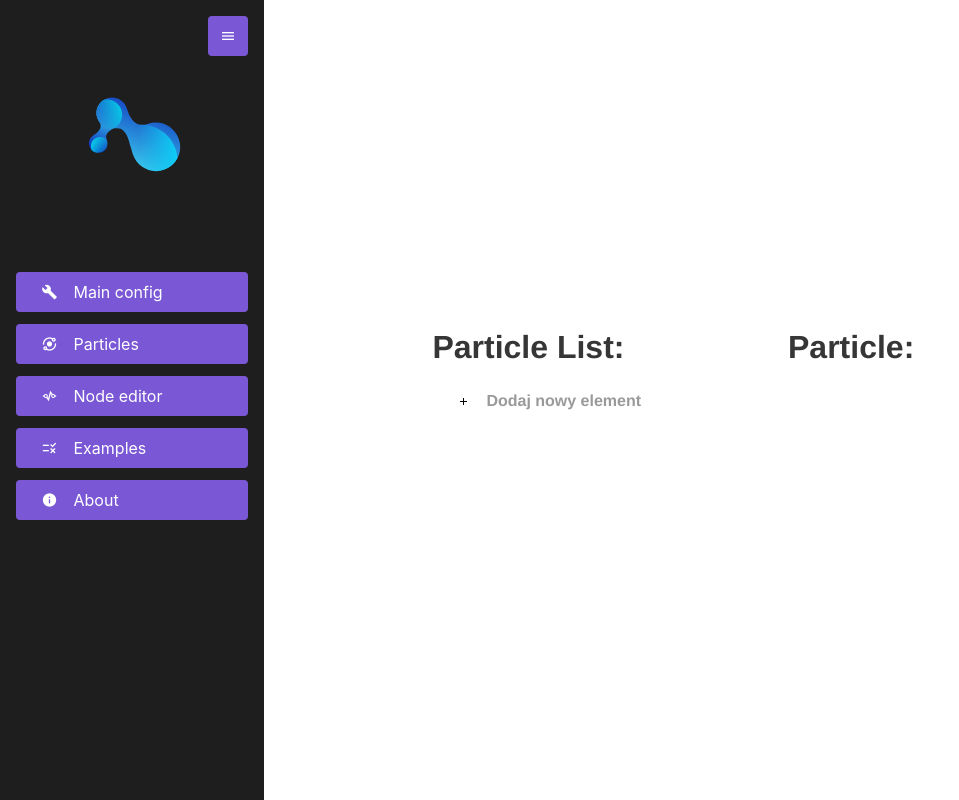
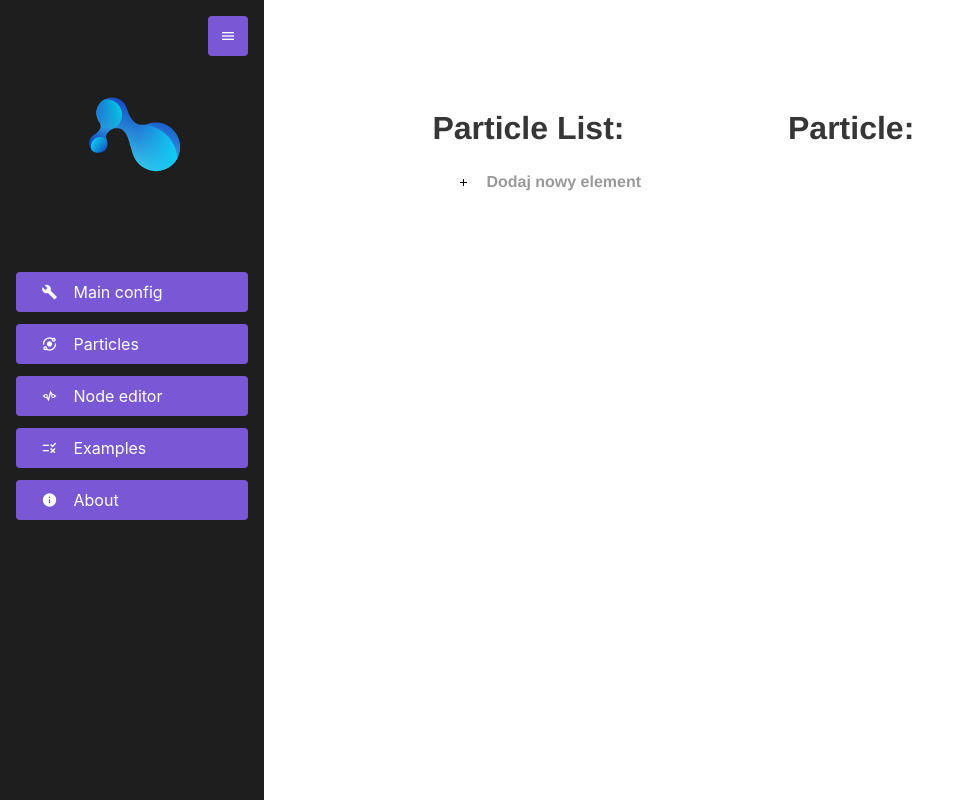
Before and after one commit to BigFipil/SimulaticaDashboard, a Vue app: page /#/particles in a window 1280 px wide. Shown: the whole page, without its empty margins (0-959 px from the left). Built offline with nearby package versions, Linux system fonts and the light colour scheme.

Commit message:
refactor(particles): Make particles list fixed size and scrollable

```diff
--- a/src/views/Particles.vue
+++ b/src/views/Particles.vue
@@ -3,7 +3,7 @@
     .columns
       .column
         Form(label="Particle List:")
-          div
+          .particles
             .particle(
               v-for="(particle, index) in localParticles"
               :key="particle.name"
@@ -117,6 +117,11 @@ export default class Particles extends Vue {
   margin: 2rem 15%;
 }
 
+.particles {
+  height: 30rem;
+  overflow: auto;
+}
+
 .particle {
   padding: 1.25rem 1rem 1rem 1.5rem;
   background-color: #fdfdfd;
```
